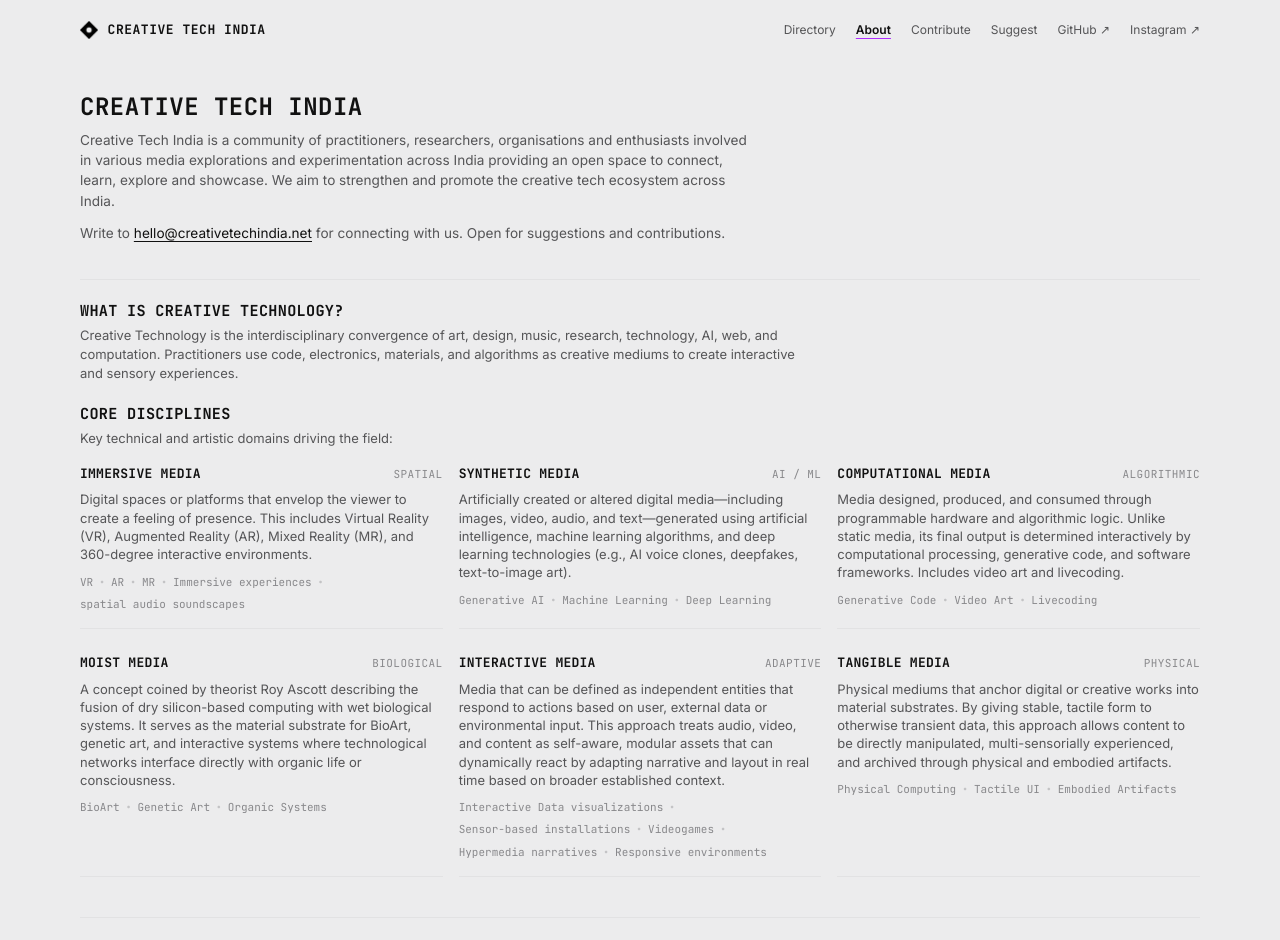
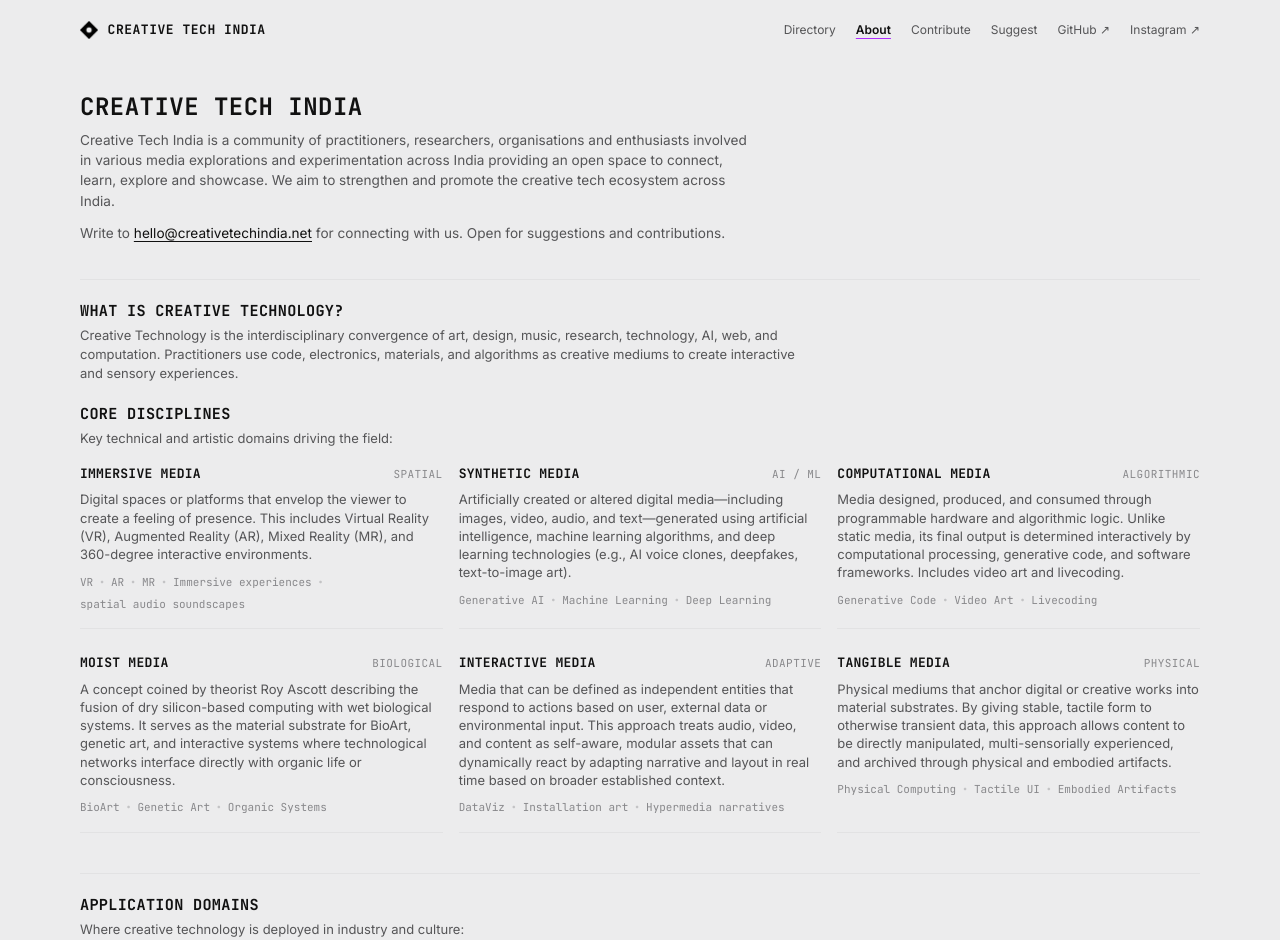
Before and after one commit to Creative-Tech-India/creative-tech-india.github.io, a Next.js app: page /about in a window 1280 px wide. Shown: the top 940 px of the page. Built offline with nearby package versions, Linux system fonts and the light colour scheme.

Commit message:
Update page.tsx

```diff
--- a/app/about/page.tsx
+++ b/app/about/page.tsx
@@ -36,7 +36,7 @@
     title: "Interactive Media",
     badge: "Adaptive",
     desc: "Media that can be defined as independent entities that respond to actions based on user, external data or environmental input. This approach treats audio, video, and content as self-aware, modular assets that can dynamically react by adapting narrative and layout in real time based on broader established  context.",
-    tags: ["Interactive Data visualizations", "Sensor-based installations", "Videogames","Hypermedia narratives", "Responsive environments"],
+    tags: ["DataViz", "Installation art", "Hypermedia narratives"],
   },
   {
     title: "Tangible Media",
```
